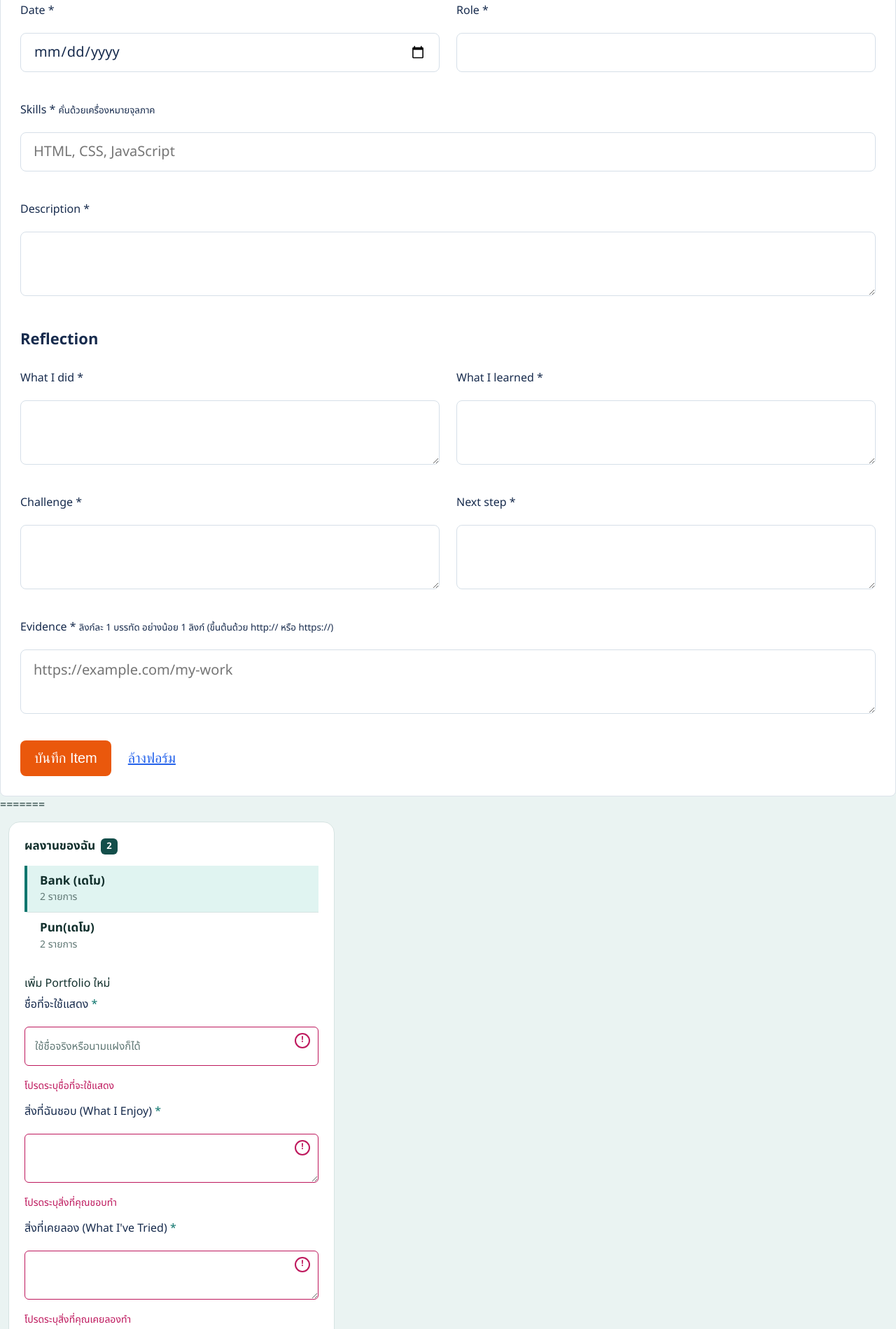
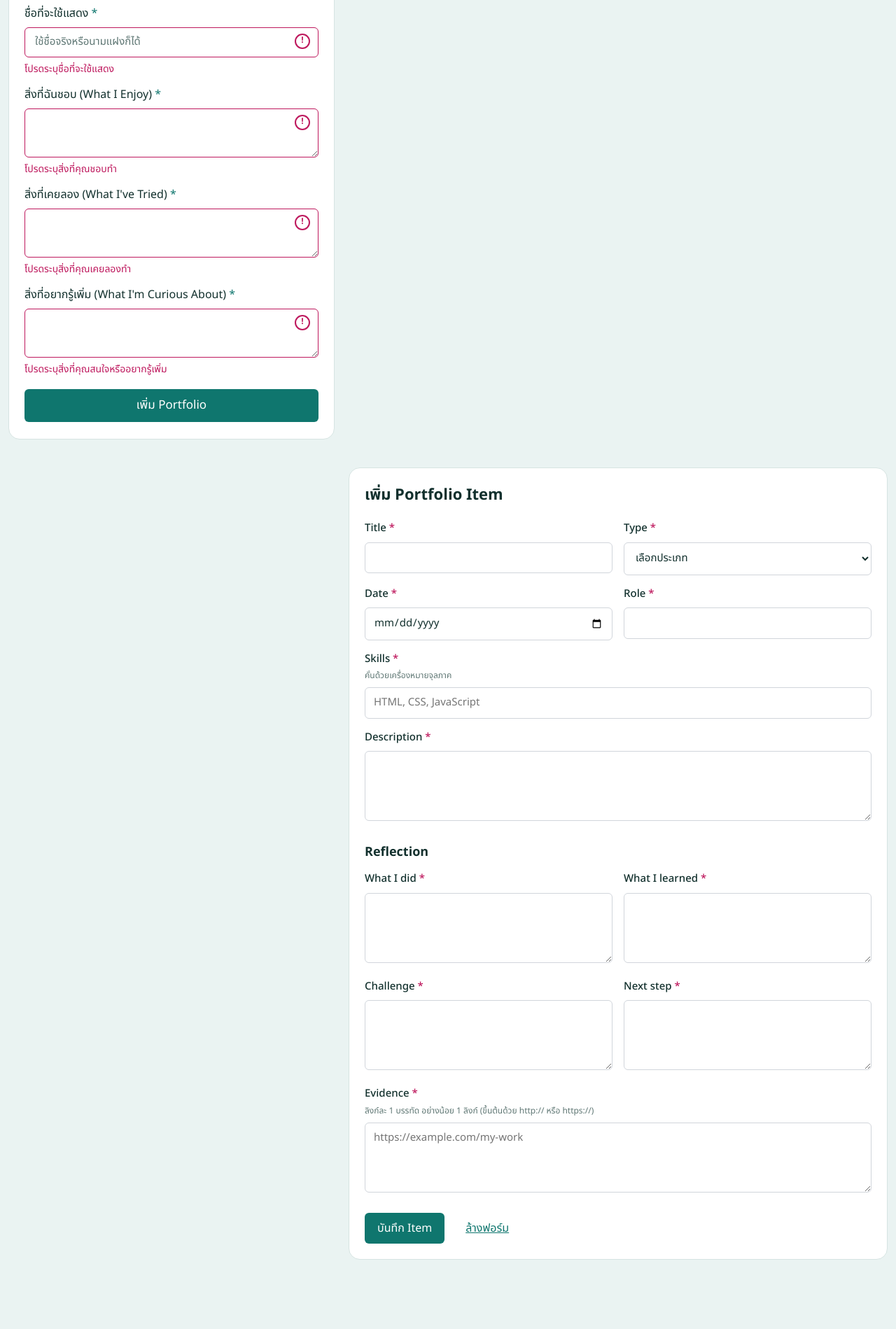
Before and after one commit to SaesuengHabes/teamproject, a plain HTML site: page index.html in a window 1280 px wide. Shown: the part 254-2153 px from the top of the page at 70% size. After the commit the page ends 2066 px from the top, so only its background shows below. Drawn offline with Linux system fonts and the light colour scheme.

Commit message:
03สร้างแบบฟอร์มเพิ่ม Portfolio Item

```diff
--- a/css/style.css
+++ /dev/null
@@ -1,152 +0,0 @@
-/* Portfolio Item Form */
-.item-section {
-    background: #ffffff;
-    padding: 28px;
-    border: 1px solid #dce2ea;
-    border-radius: 8px;
-    max-width: 100%;
-    margin: 0 auto;
-    color: #172b4d;
-}
-
-.item-section h2 {
-    font-size: 24px;
-    font-weight: 700;
-    margin: 0 0 26px;
-    color: #172b4d;
-}
-
-.item-section h3 {
-    font-size: 22px;
-    font-weight: 600;
-    margin: 32px 0 26px;
-    color: #172b4d;
-}
-
-/* Layout */
-.form-grid {
-    display: grid;
-    grid-template-columns: 1fr 1fr;
-    gap: 28px 24px;
-}
-
-.field {
-    display: flex;
-    flex-direction: column;
-    gap: 12px;
-}
-
-.field label {
-    font-size: 22px;
-    color: #172b4d;
-    font-weight: 400;
-}
-
-.field label::after {
-    content: "";
-}
-
-.field input,
-.field select,
-.field textarea {
-    width: 100%;
-    padding: 14px 18px;
-    border: 1px solid #d6dfe8;
-    border-radius: 8px;
-    background: #ffffff;
-    color: #172b4d;
-    font-family: inherit;
-    font-size: 20px;
-    box-sizing: border-box;
-    outline: none;
-}
-
-.field input,
-.field select {
-    height: 56px;
-}
-
-.field textarea {
-    min-height: 92px;
-    resize: vertical;
-}
-
-.field input:focus,
-.field select:focus,
-.field textarea:focus {
-    border-color: #80b5ff;
-    box-shadow: 0 0 0 4px rgba(59, 130, 246, 0.2);
-}
-
-/* Full width fields */
-.full-width {
-    grid-column: 1 / -1;
-}
-
-/* Reflection */
-.item-section .form-grid + h3 {
-    margin-top: 32px;
-}
-
-/* Buttons */
-.form-actions {
-    display: flex;
-    align-items: center;
-    gap: 24px;
-    margin-top: 24px;
-}
-
-.form-actions button {
-    background: #ea580c;
-    color: white;
-    border: none;
-    border-radius: 8px;
-    padding: 14px 20px;
-    font-size: 20px;
-    cursor: pointer;
-}
-
-.form-actions button:hover {
-    background: #c2410c;
-}
-
-.form-actions .reset-button {
-    background: transparent;
-    color: #2563eb;
-    padding: 0;
-    text-decoration: underline;
-}
-
-/* Mobile */
-@media (max-width: 768px) {
-    .item-section {
-        padding: 18px;
-    }
-
-    .form-grid {
-        grid-template-columns: 1fr;
-        gap: 20px;
-    }
-
-    .full-width {
-        grid-column: auto;
-    }
-
-    .field label {
-        font-size: 16px;
-    }
-
-    .field input,
-    .field select,
-    .field textarea {
-        font-size: 16px;
-    }
-
-    .item-section h2 {
-        font-size: 20px;
-    }
-
-    .item-section h3 {
-        font-size: 18px;
-    }
-}
--- a/index.html
+++ b/index.html
@@ -1,127 +1,16 @@
 <!DOCTYPE html>
 <html lang="th">
 <head>
-<<<<<<< HEAD
-    <meta charset="UTF-8">
-    <meta name="viewport" content="width=device-width, initial-scale=1.0">
-
-    <title>เพิ่ม Portfolio Item</title>
-
-    <!-- CSS -->
-    <link rel="stylesheet" href="css/style.css">
-
-    <!-- JavaScript -->
-    <script src="js/script.js" defer></script>
-</head>
-
-<body>
-
-    <section class="item-section">
-
-        <h2>เพิ่ม Portfolio Item</h2>
-
-        <form id="item-form">
-
-            <div class="form-grid">
-
-                <div class="field">
-                    <label for="title">Title <span>*</span></label>
-                    <input type="text" id="title" name="title" required>
-                </div>
-
-                <div class="field">
-                    <label for="type">Type <span>*</span></label>
-                    <select id="type" name="type" required>
-                        <option value="">เลือกประเภท</option>
-                        <option value="Course Assignment">Course Assignment</option>
-                        <option value="Personal Project">Personal Project</option>
-                        <option value="Activity">Activity</option>
-                        <option value="Personal Project">Workshop</option>
-                        <option value="Personal Project">Volunteer</option>
-                        <option value="Personal Project">Other</option>
-                    </select>
-                </div>
-
-                <div class="field">
-                    <label for="date">Date <span>*</span></label>
-                    <input type="date" id="date" name="date" required>
-                </div>
-
-                <div class="field">
-                    <label for="role">Role <span>*</span></label>
-                    <input type="text" id="role" name="role" required>
-                </div>
-
-                <div class="field full-width">
-                    <label for="skills">
-                        Skills <span>*</span>
-                        <small>คั่นด้วยเครื่องหมายจุลภาค</small>
-                    </label>
-                    <input type="text" id="skills" name="skills"
-                           placeholder="HTML, CSS, JavaScript" required>
-                </div>
-
-                <div class="field full-width">
-                    <label for="description">Description <span>*</span></label>
-                    <textarea id="description" name="description" required></textarea>
-                </div>
-
-            </div>
-
-            <h3>Reflection</h3>
-
-            <div class="form-grid">
-
-                <div class="field">
-                    <label for="whatIDid">What I did <span>*</span></label>
-                    <textarea id="whatIDid" name="whatIDid" required></textarea>
-                </div>
-
-                <div class="field">
-                    <label for="whatILearned">What I learned <span>*</span></label>
-                    <textarea id="whatILearned" name="whatILearned" required></textarea>
-                </div>
-
-                <div class="field">
-                    <label for="challenge">Challenge <span>*</span></label>
-                    <textarea id="challenge" name="challenge" required></textarea>
-                </div>
-
-                <div class="field">
-                    <label for="nextStep">Next step <span>*</span></label>
-                    <textarea id="nextStep" name="nextStep" required></textarea>
-                </div>
-
-                <div class="field full-width">
-                    <label for="evidence">
-                        Evidence <span>*</span>
-                        <small>ลิงก์ละ 1 บรรทัด อย่างน้อย 1 ลิงก์ (ขึ้นต้นด้วย http:// หรือ https://)</small>
-                    </label>
-                    <textarea id="evidence" name="evidence"
-                              placeholder="https://example.com/my-work"
-                              required></textarea>
-                </div>
-
-            </div>
-
-            <div class="form-actions">
-                <button type="submit">บันทึก Item</button>
-                <button type="reset" class="reset-button">ล้างฟอร์ม</button>
-            </div>
-
-        </form>
-
-    </section>
-
-=======
     <meta charset="UTF-8">
     <meta name="viewport" content="width=device-width, initial-scale=1">
     <title>ผลงานของฉัน</title>
+
     <link rel="preconnect" href="https://fonts.googleapis.com">
     <link rel="preconnect" href="https://fonts.gstatic.com" crossorigin>
     <link href="https://fonts.googleapis.com/css2?family=Noto+Sans+Thai:wght@400;500;700&display=swap" rel="stylesheet">
     <link rel="stylesheet" href="style.css">
 </head>
+
 <body>
     <div class="layout">
         <aside class="panel">
@@ -133,7 +22,7 @@
                     <span class="count">2 รายการ</span>
                 </li>
                 <li class="portfolio-item">
-          <span class="name">Pun(เดโม)</span>
+                    <span class="name">Pun (เดโม)</span>
                     <span class="count">2 รายการ</span>
                 </li>
             </ul>
@@ -176,10 +65,95 @@
                 <button type="submit" class="btn-submit">เพิ่ม Portfolio</button>
             </form>
         </aside>
+
+        <section class="item-section">
+            <h2>เพิ่ม Portfolio Item</h2>
+
+            <form id="item-form">
+                <div class="form-grid">
+                    <div class="field">
+                        <label for="title">Title <span>*</span></label>
+                        <input type="text" id="title" name="title" required>
+                    </div>
+
+                    <div class="field">
+                        <label for="type">Type <span>*</span></label>
+                        <select id="type" name="type" required>
+                            <option value="">เลือกประเภท</option>
+                            <option value="Course Assignment">Course Assignment</option>
+                            <option value="Personal Project">Personal Project</option>
+                            <option value="Activity">Activity</option>
+                            <option value="Workshop">Workshop</option>
+                            <option value="Volunteer">Volunteer</option>
+                            <option value="Other">Other</option>
+                        </select>
+                    </div>
+
+                    <div class="field">
+                        <label for="date">Date <span>*</span></label>
+                        <input type="date" id="date" name="date" required>
+                    </div>
+
+                    <div class="field">
+                        <label for="role">Role <span>*</span></label>
+                        <input type="text" id="role" name="role" required>
+                    </div>
+
+                    <div class="field full-width">
+                        <label for="skills">
+                            Skills <span>*</span>
+                            <small>คั่นด้วยเครื่องหมายจุลภาค</small>
+                        </label>
+                        <input type="text" id="skills" name="skills" placeholder="HTML, CSS, JavaScript" required>
+                    </div>
+
+                    <div class="field full-width">
+                        <label for="description">Description <span>*</span></label>
+                        <textarea id="description" name="description" required></textarea>
+                    </div>
+                </div>
+
+                <h3>Reflection</h3>
+
+                <div class="form-grid">
+                    <div class="field">
+                        <label for="whatIDid">What I did <span>*</span></label>
+                        <textarea id="whatIDid" name="whatIDid" required></textarea>
+                    </div>
+
+                    <div class="field">
+                        <label for="whatILearned">What I learned <span>*</span></label>
+                        <textarea id="whatILearned" name="whatILearned" required></textarea>
+                    </div>
+
+                    <div class="field">
+                        <label for="challenge">Challenge <span>*</span></label>
+                        <textarea id="challenge" name="challenge" required></textarea>
+                    </div>
+
+                    <div class="field">
+                        <label for="nextStep">Next step <span>*</span></label>
+                        <textarea id="nextStep" name="nextStep" required></textarea>
+                    </div>
+
+                    <div class="field full-width">
+                        <label for="evidence">
+                            Evidence <span>*</span>
+                            <small>ลิงก์ละ 1 บรรทัด อย่างน้อย 1 ลิงก์ (ขึ้นต้นด้วย http:// หรือ https://)</small>
+                        </label>
+                        <textarea id="evidence" name="evidence" placeholder="https://example.com/my-work" required></textarea>
+                    </div>
+                </div>
+
+                <div class="form-actions">
+                    <button type="submit">บันทึก Item</button>
+                    <button type="reset" class="reset-button">ล้างฟอร์ม</button>
+                </div>
+            </form>
+        </section>
     </div>
 
     <script>
-
         const form = document.getElementById('portfolioForm');
         const fields = form.querySelectorAll('.field');
 
@@ -192,15 +166,15 @@
             field.querySelector('input, textarea').addEventListener('input', () => validate(field));
         });
 
-    form.addEventListener('submit', e => {
-      e.preventDefault();
+        form.addEventListener('submit', event => {
+            event.preventDefault();
             fields.forEach(validate);
+
             if (!form.querySelector('.invalid')) {
                 alert('เพิ่ม Portfolio สำเร็จแล้ว');
                 form.reset();
             }
         });
     </script>
->>>>>>> 0deaf1bdfca6caf60f19d335d949263e2559d0a8
 </body>
 </html>
--- a/style.css
+++ b/style.css
@@ -10,9 +10,15 @@
   --badge: #134e4a;
 }
 
-* { box-sizing: border-box; }
+* {
+  box-sizing: border-box;
+}
 
-html, body { margin: 0; min-height: 100%; }
+html,
+body {
+  margin: 0;
+  min-height: 100%;
+}
 
 body {
   font-family: "Noto Sans Thai", "Segoe UI", system-ui, sans-serif;
@@ -22,16 +28,20 @@ body {
   line-height: 1.5;
 }
 
-
+/* จัดตำแหน่งกรอบ */
 .layout {
-  display: flex;
-  justify-content: flex-start;
-  align-items: flex-start;
+  display: grid;
+  grid-template-columns: 466px minmax(0, 1fr);
+  grid-template-rows: auto 1fr;
+  gap: 20px;
   min-height: 100vh;
   padding: 12px;
 }
 
+/* Portfolio เดิม: ซ้ายบน */
 .panel {
+  grid-column: 1;
+  grid-row: 1;
   width: 100%;
   max-width: 466px;
   background: var(--card-bg);
@@ -39,7 +49,6 @@ body {
   border-radius: 16px;
   padding: 22px 22px 24px;
 }
-
 
 .panel-title {
   display: flex;
@@ -49,6 +58,7 @@ body {
   font-size: 17px;
   font-weight: 700;
 }
+
 .badge {
   background: var(--badge);
   color: #fff;
@@ -59,51 +69,64 @@ body {
   border-radius: 6px;
 }
 
-
 .portfolio-list {
   list-style: none;
   margin: 0 0 22px;
   padding: 0;
 }
+
 .portfolio-item {
   padding: 11px 18px;
   border-left: 4px solid transparent;
   cursor: pointer;
 }
-.portfolio-item + .portfolio-item { border-top: 1px solid var(--border); }
+
+.portfolio-item + .portfolio-item {
+  border-top: 1px solid var(--border);
+}
+
 .portfolio-item.active {
   background: var(--accent-soft);
   border-left-color: var(--accent);
 }
+
 .portfolio-item .name {
   display: block;
   font-weight: 700;
   font-size: 17px;
   line-height: 1.4;
 }
+
 .portfolio-item .count {
   display: block;
   font-size: 14px;
   color: var(--muted);
 }
 
-
+/* ฟอร์ม Portfolio เดิม */
 .form-title {
   margin: 0 0 6px;
   font-size: 16px;
   font-weight: 400;
 }
 
-.field { margin-bottom: 14px; }
+.field {
+  margin-bottom: 14px;
+}
 
 .field label {
   display: block;
   margin-bottom: 8px;
   font-size: 16px;
 }
-.field label .req { color: var(--accent); }
 
-.control { position: relative; }
+.field label .req {
+  color: var(--accent);
+}
+
+.control {
+  position: relative;
+}
 
 .control input,
 .control textarea {
@@ -116,19 +139,23 @@ body {
   border-radius: 6px;
   padding: 9px 40px 9px 14px;
   outline: none;
-  transition: border-color .15s, box-shadow .15s;
+  transition: border-color 0.15s, box-shadow 0.15s;
 }
+
 .control textarea {
   display: block;
   min-height: 70px;
   resize: vertical;
 }
-.control input::placeholder { color: var(--muted); }
+
+.control input::placeholder {
+  color: var(--muted);
+}
 
 .control input:focus,
 .control textarea:focus {
   border-color: var(--accent);
-  box-shadow: 0 0 0 3px rgba(15, 118, 110, .2);
+  box-shadow: 0 0 0 3px rgba(15, 118, 110, 0.2);
 }
 
 .error-msg {
@@ -138,10 +165,15 @@ body {
   color: var(--danger);
 }
 
+.field.invalid .control input,
+.field.invalid .control textarea {
+  border-color: var(--danger);
+}
 
-.field.invalid .control input,
-.field.invalid .control textarea { border-color: var(--danger); }
-.field.invalid .error-msg { display: block; }
+.field.invalid .error-msg {
+  display: block;
+}
+
 .field.invalid .control::after {
   content: "!";
   position: absolute;
@@ -171,7 +203,163 @@ body {
   border: 0;
   border-radius: 6px;
   cursor: pointer;
-  transition: background .15s;
+  transition: background 0.15s;
 }
-.btn-submit:hover { background: #115e59; }
-.btn-submit:focus-visible { outline: 3px solid rgba(15, 118, 110, .4); outline-offset: 2px; }
+
+.btn-submit:hover {
+  background: #115e59;
+}
+
+.btn-submit:focus-visible {
+  outline: 3px solid rgba(15, 118, 110, 0.4);
+  outline-offset: 2px;
+}
+
+/* เพิ่ม Portfolio Item: ขวาล่าง */
+.item-section {
+  grid-column: 2;
+  grid-row: 2;
+  align-self: start;
+  min-width: 0;
+  margin-top: 20px;
+  padding: 22px;
+  background: var(--card-bg);
+  border: 1px solid var(--border);
+  border-radius: 16px;
+}
+
+.item-section h2 {
+  margin: 0 0 20px;
+  font-size: 22px;
+}
+
+.item-section h3 {
+  margin: 24px 0 14px;
+  font-size: 18px;
+}
+
+.item-section .form-grid {
+  display: grid;
+  grid-template-columns: repeat(2, minmax(0, 1fr));
+  gap: 16px;
+}
+
+.item-section .field {
+  margin-bottom: 0;
+}
+
+.item-section .field.full-width {
+  grid-column: 1 / -1;
+}
+
+.item-section .field label {
+  display: block;
+  margin-bottom: 8px;
+  font-size: 15px;
+  font-weight: 500;
+}
+
+.item-section .field label span {
+  color: var(--danger);
+}
+
+.item-section .field label small {
+  display: block;
+  margin-top: 3px;
+  color: var(--muted);
+  font-size: 12px;
+  font-weight: 400;
+}
+
+.item-section input,
+.item-section select,
+.item-section textarea {
+  width: 100%;
+  padding: 10px 12px;
+  font: inherit;
+  font-size: 15px;
+  color: var(--text);
+  background: #fff;
+  border: 1px solid #d1d5db;
+  border-radius: 6px;
+  outline: none;
+}
+
+.item-section textarea {
+  min-height: 100px;
+  resize: vertical;
+}
+
+.item-section input:focus,
+.item-section select:focus,
+.item-section textarea:focus {
+  border-color: var(--accent);
+  box-shadow: 0 0 0 3px rgba(15, 118, 110, 0.2);
+}
+
+.item-section .form-actions {
+  display: flex;
+  align-items: center;
+  gap: 12px;
+  margin-top: 22px;
+}
+
+.item-section .form-actions button {
+  padding: 10px 18px;
+  font: inherit;
+  border: 0;
+  border-radius: 6px;
+  cursor: pointer;
+}
+
+.item-section .form-actions button[type="submit"] {
+  color: #fff;
+  background: var(--accent);
+}
+
+.item-section .form-actions button[type="submit"]:hover {
+  background: #115e59;
+}
+
+.item-section .form-actions .reset-button {
+  color: var(--accent);
+  background: transparent;
+  text-decoration: underline;
+}
+
+/* จอเล็กให้เรียงลงมา */
+@media (max-width: 900px) {
+  .layout {
+    display: flex;
+    flex-direction: column;
+  }
+
+  .panel,
+  .item-section {
+    width: 100%;
+    max-width: 100%;
+  }
+
+  .item-section {
+    margin-top: 0;
+  }
+}
+
+@media (max-width: 560px) {
+  .item-section {
+    padding: 16px;
+  }
+
+  .item-section .form-grid {
+    grid-template-columns: 1fr;
+  }
+
+  .item-section .field.full-width {
+    grid-column: auto;
+  }
+
+  .item-section .form-actions {
+    flex-direction: column;
+    align-items: stretch;
+  }
+}
```
Lines whose indentation alone changed are shown as unchanged.
